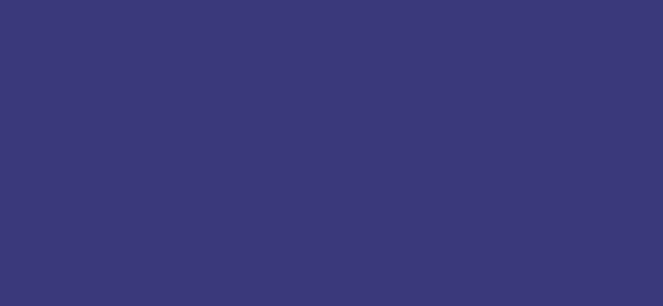
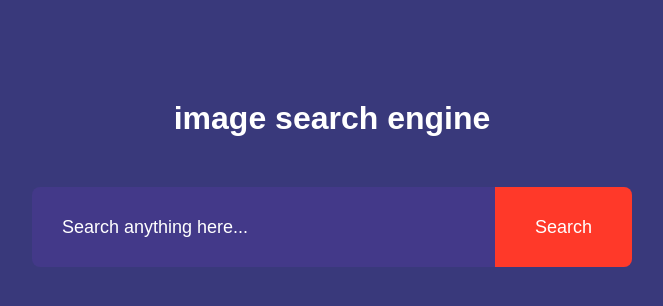
Before and after one commit to rajanshrivastava88/Image-Search-Engine-Using-HTML-CSS-and-JavaScript, a plain HTML site: page index.html in a window 1280 px wide. Shown: the whole page, without its empty margins (308-971 px from the left). Drawn offline with Linux system fonts and the light colour scheme.

Commit message:
Update index.html

```diff
--- a/index.html
+++ b/index.html
@@ -8,6 +8,11 @@
 
 </head>
 <body>
+    <h1>image search engine</h1>
+    <form id="search-form">
+        <input type="text" id="search-box" placeholder="Search anything here...">
+        <button>Search</button>
+    </form>
 
 </body>
 </html>
```
